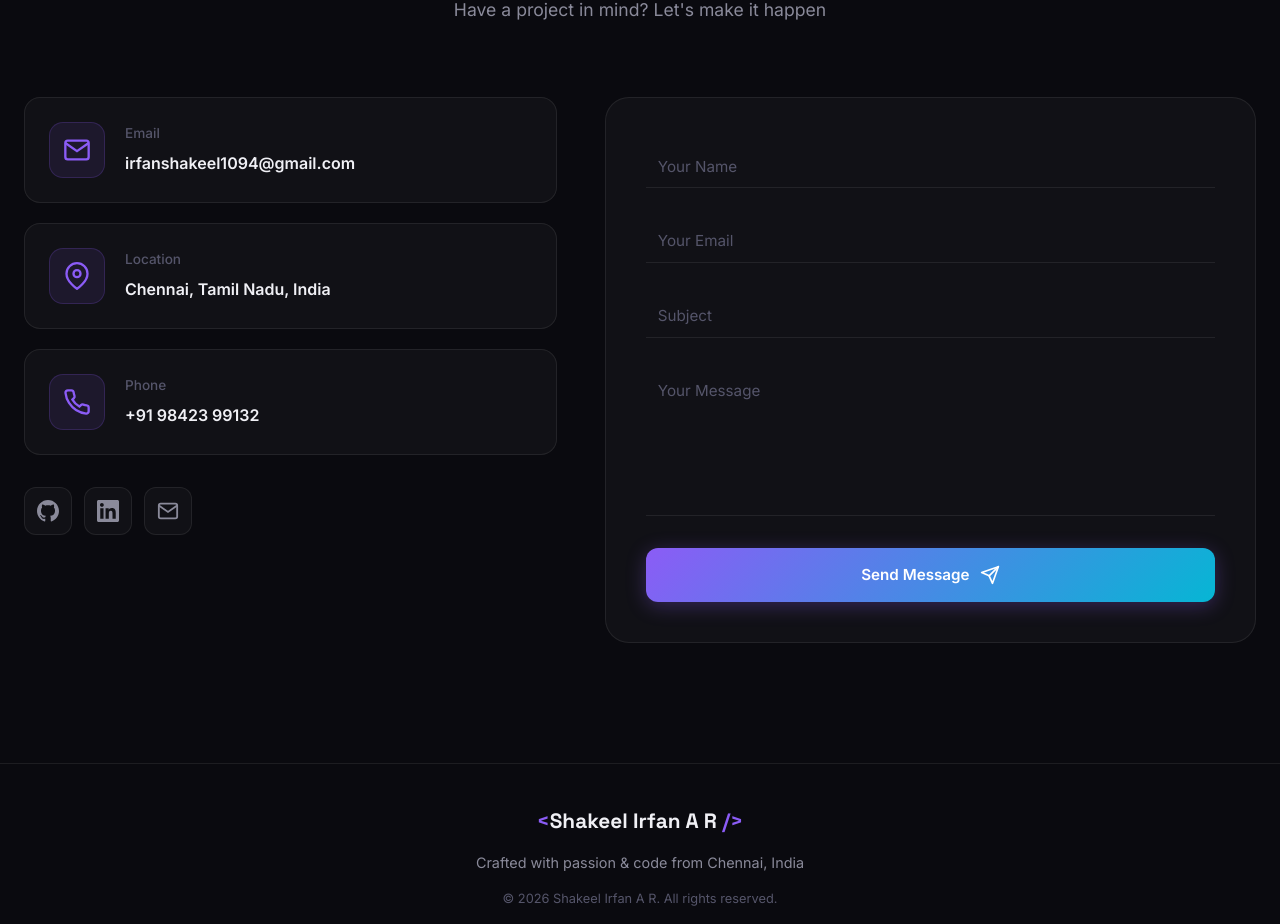
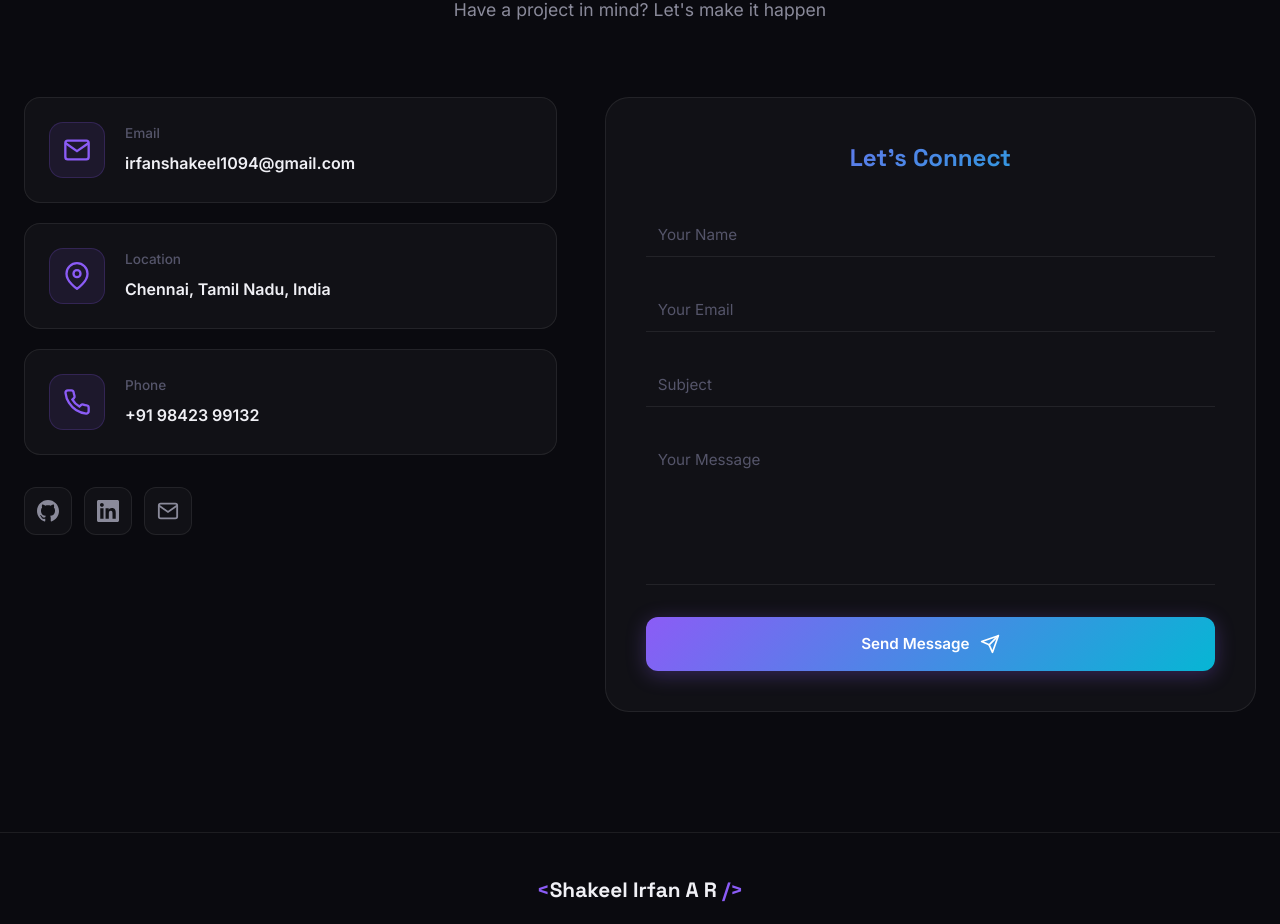
Before and after one commit to irfanshakeel1094/Portfolio, a React (Vite) app: page / in a window 1280 px wide. Shown: the part 7479-8403 px from the top of the page. Built offline with nearby package versions, Linux system fonts and the light colour scheme.

Commit message:
update 6

```diff
--- a/src/components/Contact.css
+++ b/src/components/Contact.css
@@ -107,6 +107,18 @@
   border: 1px solid var(--border-glass);
   border-radius: 24px;
   padding: 40px;
+}
+
+.form-title {
+  font-family: var(--font-heading);
+  font-size: 1.5rem;
+  font-weight: 700;
+  background: var(--gradient-primary);
+  -webkit-background-clip: text;
+  -webkit-text-fill-color: transparent;
+  background-clip: text;
+  text-align: center;
+  margin-bottom: 4px;
 }
 
 .form-group {
--- a/src/components/Contact.jsx
+++ b/src/components/Contact.jsx
@@ -132,6 +132,7 @@ export default function Contact() {
               </div>
             ) : (
               <form className="contact-form" onSubmit={handleSubmit}>
+                <h3 className="form-title">Let's Connect</h3>
                 <input type="hidden" name="from_name" value="Portfolio Contact Form" />
                 <input type="hidden" name="subject" value="New message from Portfolio" />
                 {error && <div className="form-error">{error}</div>}
```
